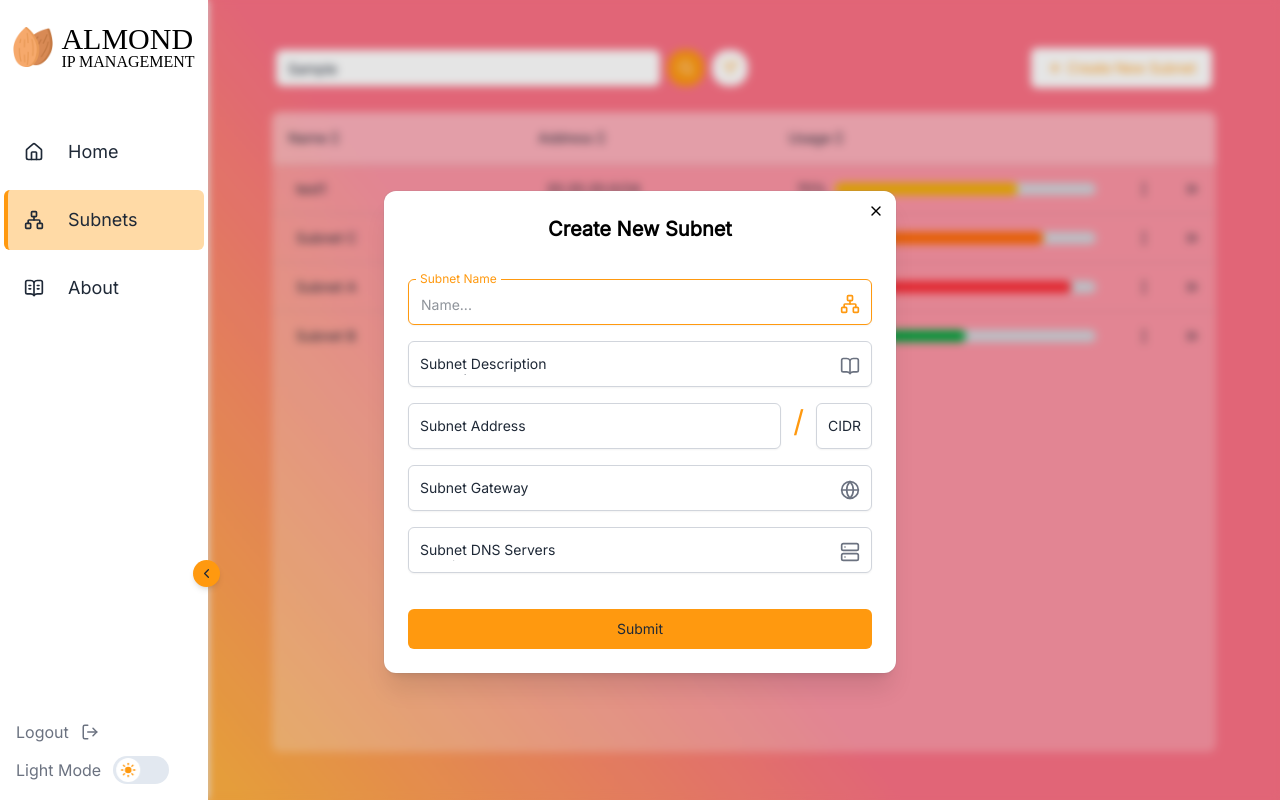
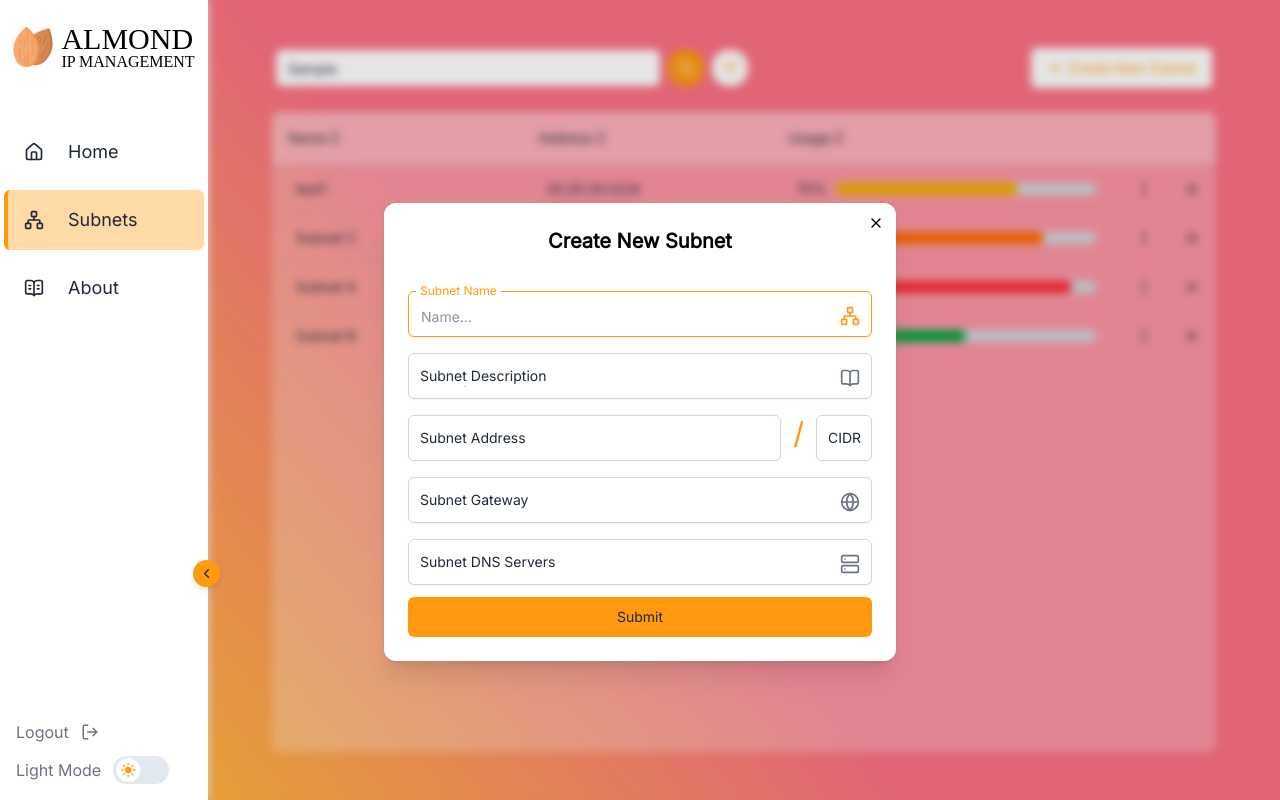
Before and after one commit to shakedGoffer/almond-ipam-new, a React (Vite) app: page /subnets in a window 1280 px wide. Both pictures are taken after typing "Sample" into the empty fields and a click on the button "Create New Subnet". Built offline with nearby package versions, Linux system fonts and the light colour scheme; a web font is replaced by a local one.

Commit message:
fix: change defult dialog class

```diff
--- a/src/components/dialogs/SubnetDialogForm.tsx
+++ b/src/components/dialogs/SubnetDialogForm.tsx
@@ -2,7 +2,6 @@ import { Button } from "@/components/ui/button";
 import {
   Dialog,
   DialogContent,
-  DialogFooter,
   DialogHeader,
   DialogTitle,
   DialogTrigger,
@@ -51,23 +50,20 @@ const SubnetDialogForm = ({ title, dialogTriger }: SubnetDialogFormProps) => {
 
   return (
     <Dialog>
-      <form onSubmit={form.handleSubmit(onSubmit)}>
-        <DialogTrigger asChild className="">
+      <DialogTrigger asChild>
         {dialogTriger}
       </DialogTrigger>
 
       <DialogContent
-          className="bg-form-bg gap-6 my-8 max-w-lg"
         onInteractOutside={(e) => {
           e.preventDefault();
-          }}
-        >
+        }}>
         <DialogHeader>
-            <DialogTitle className="text-xl text-center capitalize font-bold ">
+          <DialogTitle>
             {title}
           </DialogTitle>
         </DialogHeader>
-
+        <form onSubmit={form.handleSubmit(onSubmit)}>
           <div className="flex flex-col py-3 gap-4">
             <FormInput
               {...form.register("subnetName", {
@@ -119,8 +115,7 @@ const SubnetDialogForm = ({ title, dialogTriger }: SubnetDialogFormProps) => {
               placeholder="1.1.1.1, 1.1.1.2..."
             />
           </div>
-
-          <DialogFooter className="flex flex-col sm:flex-col gap-2">
+          <div className="flex flex-col gap-2">
             <div className="flex flex-row flex-1 gap-4">
               <Button
                 type="submit"
@@ -137,9 +132,9 @@ const SubnetDialogForm = ({ title, dialogTriger }: SubnetDialogFormProps) => {
                 {form.formState.errors.root.message}
               </span>
             )}
-          </DialogFooter>
+          </div>
+        </form>
       </DialogContent>
-      </form>
     </Dialog>
   );
 };
--- a/src/components/ui/dialog.tsx
+++ b/src/components/ui/dialog.tsx
@@ -60,6 +60,7 @@ function DialogContent({
         data-slot="dialog-content"
         className={cn(
           "fixed min-w-max max-w-md top-1/2 left-1/2 z-200 shadow-xl grid w-full -translate-x-1/2 -translate-y-1/2 gap-6 rounded-xl bg-popover p-6 text-sm text-popover-foreground ring-1 ring-secondary-text/10 duration-100 outline-none data-open:animate-in data-open:fade-in-0 data-open:zoom-in-95 data-closed:animate-out data-closed:fade-out-0 data-closed:zoom-out-95",
+          "bg-form-bg gap-6 my-8 max-w-lg",
           className
         )}
         {...props}
@@ -126,7 +127,7 @@ function DialogTitle({
   return (
     <DialogPrimitive.Title
       data-slot="dialog-title"
-      className={cn("leading-none font-medium", className)}
+      className={cn("leading-none text-xl text-center capitalize font-bold ", className)}
       {...props}
     />
   )
```
Lines whose indentation alone changed are shown as unchanged.
